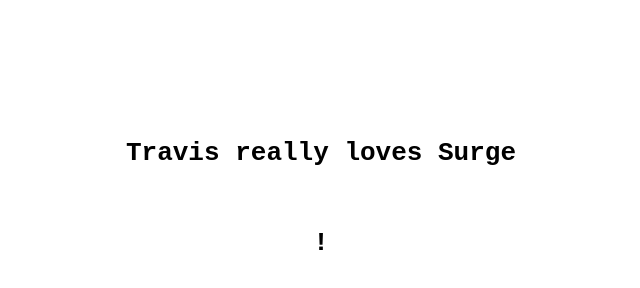
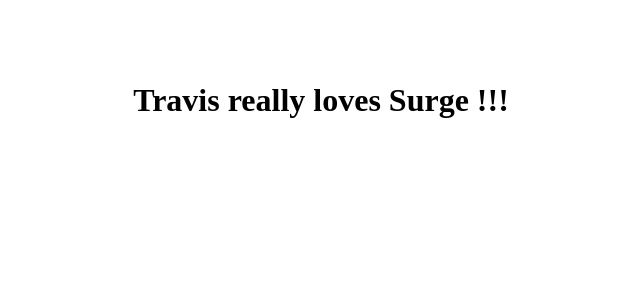
Before and after one commit to mathiasrw/howtogit, a website: page index.html in a window 1280 px wide. Shown: the whole page, without its empty margins (319-959 px from the left). Drawn offline with Linux system fonts and the light colour scheme.

Commit message:
Love, not war

```diff
--- a/index.html
+++ b/index.html
@@ -1,5 +1,6 @@
-<center><h1><br><br><xmp>
+<center><h1><br><br>
+
 Travis really loves Surge
 
 
-!
+!!!
```
